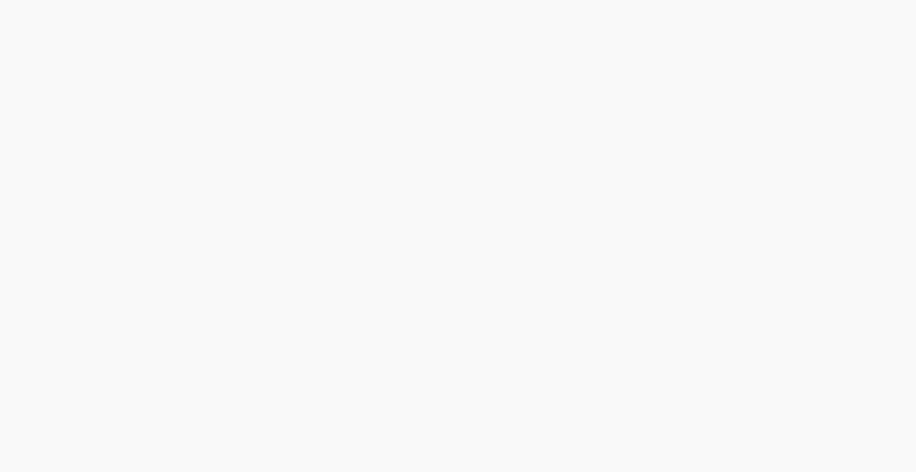
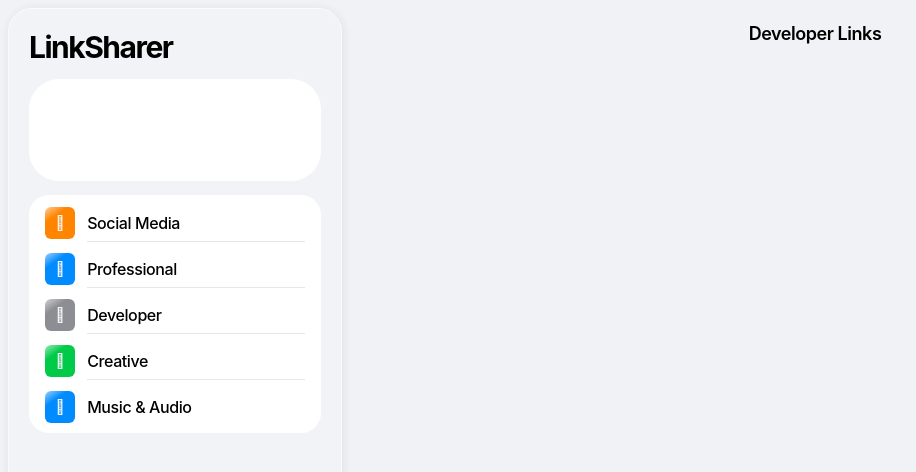
Before and after one commit to MANANTANDON/bookish-octo-dollop, a Next.js app: page /dashboard/developer in a window 1280 px wide. Shown: the top 472 px of the page, without its empty margins (0-916 px from the left). Built offline with nearby package versions, Linux system fonts and the light colour scheme; no server answers; a web font is replaced by a local one.

Commit message:
side menu create + settings design update...

```diff
--- a/package.json
+++ b/package.json
@@ -3,8 +3,8 @@
   "version": "0.1.0",
   "private": true,
   "scripts": {
-    "dev": "NODE_OPTIONS='--max-old-space-size=4096' next dev",
-    "build": "next build",
+    "dev": "next dev --webpack",
+    "build": "next build --webpack",
     "start": "next start",
     "lint": "eslint"
   },
@@ -18,6 +18,8 @@
   },
   "devDependencies": {
     "@tailwindcss/postcss": "^4",
+    "@types/node": "25.9.3",
+    "@types/react": "19.2.17",
     "eslint": "^9",
     "eslint-config-next": "16.2.7",
     "tailwindcss": "^4"
--- /dev/null
+++ b/src/app/dashboard/creative/page.jsx
@@ -0,0 +1,11 @@
+import React from "react";
+
+export default function Creative() {
+  return (
+    <>
+      <div className="p-5 h-full w-full max-w-5xl flex flex-col items-center gap-10">
+        <h3 className="text-lg font-semibold tracking-tight">Creative Links</h3>
+      </div>
+    </>
+  );
+}
--- /dev/null
+++ b/src/app/dashboard/developer/page.jsx
@@ -0,0 +1,13 @@
+import React from "react";
+
+export default function Developer() {
+  return (
+    <>
+      <div className="p-5 h-full w-full max-w-5xl flex flex-col items-center gap-10">
+        <h3 className="text-lg font-semibold tracking-tight">
+          Developer Links
+        </h3>
+      </div>
+    </>
+  );
+}
--- /dev/null
+++ b/src/app/dashboard/layout.jsx
@@ -0,0 +1,16 @@
+"use client";
+import { SideMenu } from "@/components/Dashboard/SideMenu";
+import React from "react";
+
+export default function Layout({ children }) {
+  return (
+    <>
+      <div className="bg-[#F1F2F6]">
+        <div className="grid grid-cols-[350px_1fr] min-h-screen">
+          <SideMenu />
+          <div className="flex justify-center">{children}</div>
+        </div>
+      </div>
+    </>
+  );
+}
--- /dev/null
+++ b/src/app/dashboard/music-and-audio/page.jsx
@@ -0,0 +1,13 @@
+import React from "react";
+
+export default function MusicAndAudio() {
+  return (
+    <>
+      <div className="p-5 h-full w-full max-w-5xl flex flex-col items-center gap-10">
+        <h3 className="text-lg font-semibold tracking-tight">
+          Music and Audio Links
+        </h3>
+      </div>
+    </>
+  );
+}
--- a/src/app/dashboard/page.jsx
+++ b/src/app/dashboard/page.jsx
@@ -1,12 +1,10 @@
-import { UserDashboard } from "@/components/Dashboard/UserDashboard";
 import React from "react";
+import { RightSide } from "@/components/Dashboard/RightSide";
 
 export default function Dashboard() {
   return (
     <>
-      <div className="bg-[#F1F2F6]">
-        <UserDashboard />
-      </div>
+      <RightSide />
     </>
   );
 }
--- /dev/null
+++ b/src/app/dashboard/professional/page.jsx
@@ -0,0 +1,13 @@
+import React from "react";
+
+export default function Professional() {
+  return (
+    <>
+      <div className="p-5 h-full w-full max-w-5xl flex flex-col items-center gap-10">
+        <h3 className="text-lg font-semibold tracking-tight">
+          Professional Links
+        </h3>
+      </div>
+    </>
+  );
+}
--- /dev/null
+++ b/src/app/dashboard/social-media/page.jsx
@@ -0,0 +1,14 @@
+"use client";
+import React from "react";
+
+export default function Dashboard() {
+  return (
+    <>
+      <div className="p-5 h-full w-full max-w-5xl flex flex-col items-center gap-10">
+        <h3 className="text-lg font-semibold tracking-tight">
+          Social Media Links
+        </h3>
+      </div>
+    </>
+  );
+}
--- a/src/app/page.jsx
+++ b/src/app/page.jsx
@@ -1,4 +1,4 @@
-import { HomePage } from "@/components/HomePage/HomePage";
+import { HomePage } from "@/components/Homepage/HomePage";
 import { Layout } from "@/components/Layout/Layout";
 
 export default function Home() {
--- /dev/null
+++ b/src/constant.jsx
@@ -0,0 +1,32 @@
+export const SIDEMENU = [
+  {
+    title: "Social Media",
+    route: "/dashboard/social-media",
+    icon: "􀉬",
+    color: "#FF8500",
+  },
+  {
+    title: "Professional",
+    route: "/dashboard/professional",
+    icon: "􀋑",
+    color: "#008BFF",
+  },
+  {
+    title: "Developer",
+    route: "/dashboard/developer",
+    icon: "􀭨",
+    color: "#8D8E93",
+  },
+  {
+    title: "Creative",
+    route: "/dashboard/creative",
+    icon: "􂷴",
+    color: "#00CA48",
+  },
+  {
+    title: "Music & Audio",
+    route: "/dashboard/music-and-audio",
+    icon: "􃁮",
+    color: "#008BFF",
+  },
+];
```
Also changed, not shown: 1 other file (tests, documents, lock files or other folders).
